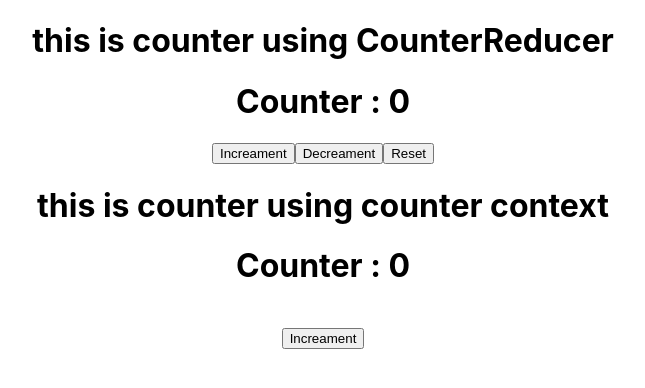
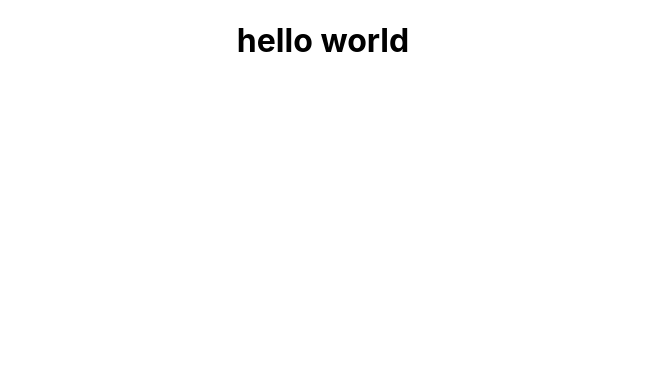
Before and after one commit to bilalahmad147/learning-repo, a React (Create React App) app: page / in a window 1280 px wide. Shown: the top 388 px of the page, without its empty margins (317-962 px from the left). Built offline with nearby package versions, Linux system fonts and the light colour scheme.

Commit message:
Makes changes for simple react app

```diff
--- a/src/App.js
+++ b/src/App.js
@@ -1,21 +1,14 @@
-import React, { useState } from 'react';
+import React from 'react';
 import './App.css';
-import Child from './Child';
-import CounterContext from './CounterContext';
-import Child1 from './Child1';
 
 
 const App = () => {
 
-  let countState = useState(0);
 
   return (
-    <CounterContext.Provider value={countState}>
       <div className="App">
-        <Child />
-        <Child1 />
+        <h1>hello world</h1>
       </div>
-    </CounterContext.Provider>
   );
 }
 
--- a/src/Child.js
+++ /dev/null
@@ -1,19 +0,0 @@
-import React, { useReducer } from 'react';
-import counterReducer from './CounterReducer';
-
-
-const Child = () => {
-
-    let [state, dispatch] = useReducer(counterReducer,0);
-    return (
-        <div>
-            <h1>this is counter using CounterReducer</h1>
-            <h1>Counter : {state} </h1>
-            <button onClick={() => dispatch('ADD')}>Increament</button>
-            <button onClick={() => dispatch('SUB')}>Decreament</button>
-            <button onClick={() => dispatch()}>Reset</button>
-        </div>
-    )
-}
-
-export default Child;
--- a/src/Child1.js
+++ /dev/null
@@ -1,19 +0,0 @@
-import React, { useContext } from 'react';
-import CounterContext from './CounterContext';
-
-
-const Child1 = () => {
-
-    let counterValue = useContext(CounterContext);
-    console.log(counterValue)
-    return (
-        <div>
-            <h1>this is counter using counter context</h1>
-            <h1>Counter : {counterValue[0]} </h1>
-            <br />
-            <button onClick={() => { counterValue[1](++counterValue[0]) }}>Increament</button>
-        </div>
-    )
-}
-
-export default Child1;
--- a/src/CounterContext.js
+++ /dev/null
@@ -1,5 +0,0 @@
-import React, { createContext } from 'react';
-
-const CounterContext = createContext(5);
-
-export default CounterContext;
--- a/src/CounterReducer.js
+++ /dev/null
@@ -1,12 +0,0 @@
-const counterReducer = (state, action) => {
-    switch (action) {
-        case 'ADD':
-            return state + 1;
-        case 'SUB':
-            return state - 1;
-        default :
-            return state
-    }
-}
-
-export default counterReducer;
```
